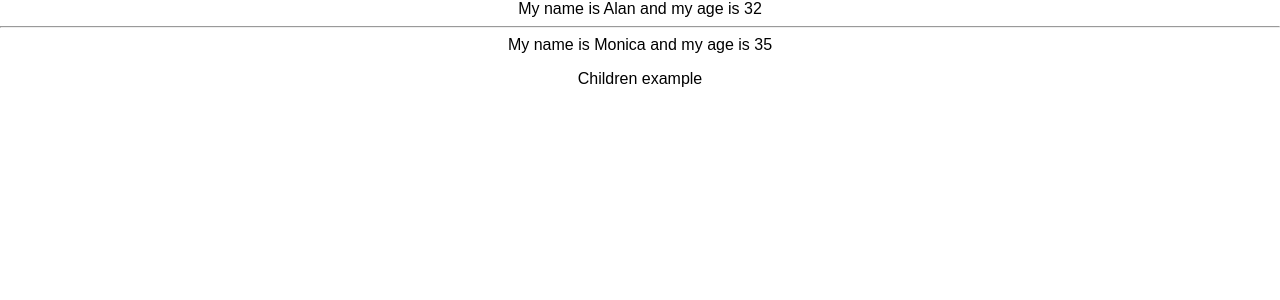
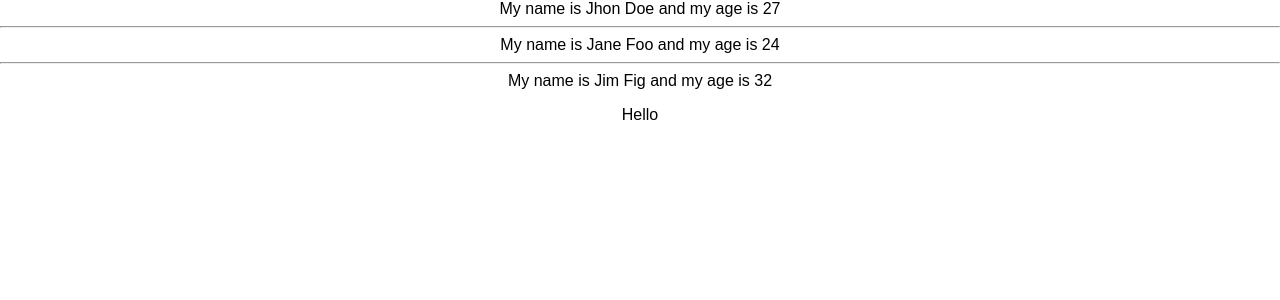
Before and after one commit to alansaldivar87/react-complete-guide, a React (Create React App) app: page / in a window 1280 px wide. Shown: the top 300 px of the page. Built offline with nearby package versions, Linux system fonts and the light colour scheme.

Commit message:
Basic loop and state

```diff
--- a/src/App.js
+++ b/src/App.js
@@ -1,22 +1,42 @@
-import React, { Component } from 'react'
+import React, { Component, Fragment } from 'react'
 import Person from './components/Person'
 import './App.css'
 
+const ONE = 1
+
 class App extends Component {
+	state = {
+		persons: [
+			{ id: 1, name: 'Jhon Doe', age: 27 },
+			{ id: 2, name: 'Jane Foo', age: 24 },
+			{ id: 3, name: 'Jim Fig', age: 32, children: <p>Hello</p> }
+		]
+	}
 	render() {
+		const {
+			persons
+		} = this.state;
+
 		return (
 			<div className="App">
-				<Person
-					name="Alan"
-					age={ 32 }
-				/>
-				<hr/>
-				<Person
-					name="Monica"
-					age={ 35 }
-				>
-					<p>Children example</p>
-				</Person>
+				{ persons && persons.map(({
+					id,
+					name,
+					age,
+					children
+				}, index) => (
+					<Fragment
+						key={ id }
+					>
+						<Person
+							name={ name }
+							age={ age }
+						>
+							{ children }
+						</Person>
+						{ index < persons.length - ONE && <hr/> }
+					</Fragment>
+				)) }
 			</div>
 		)
 	}
```
